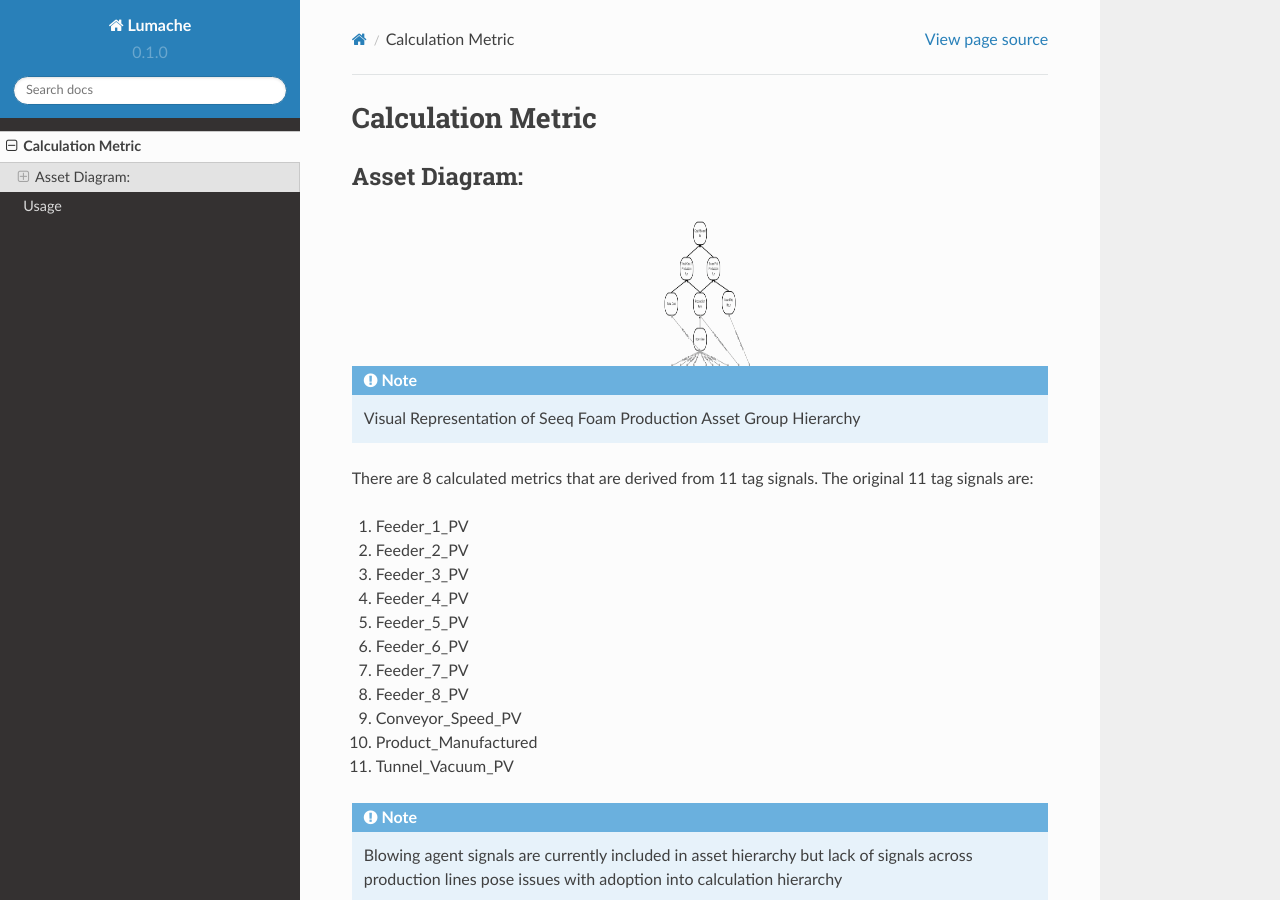
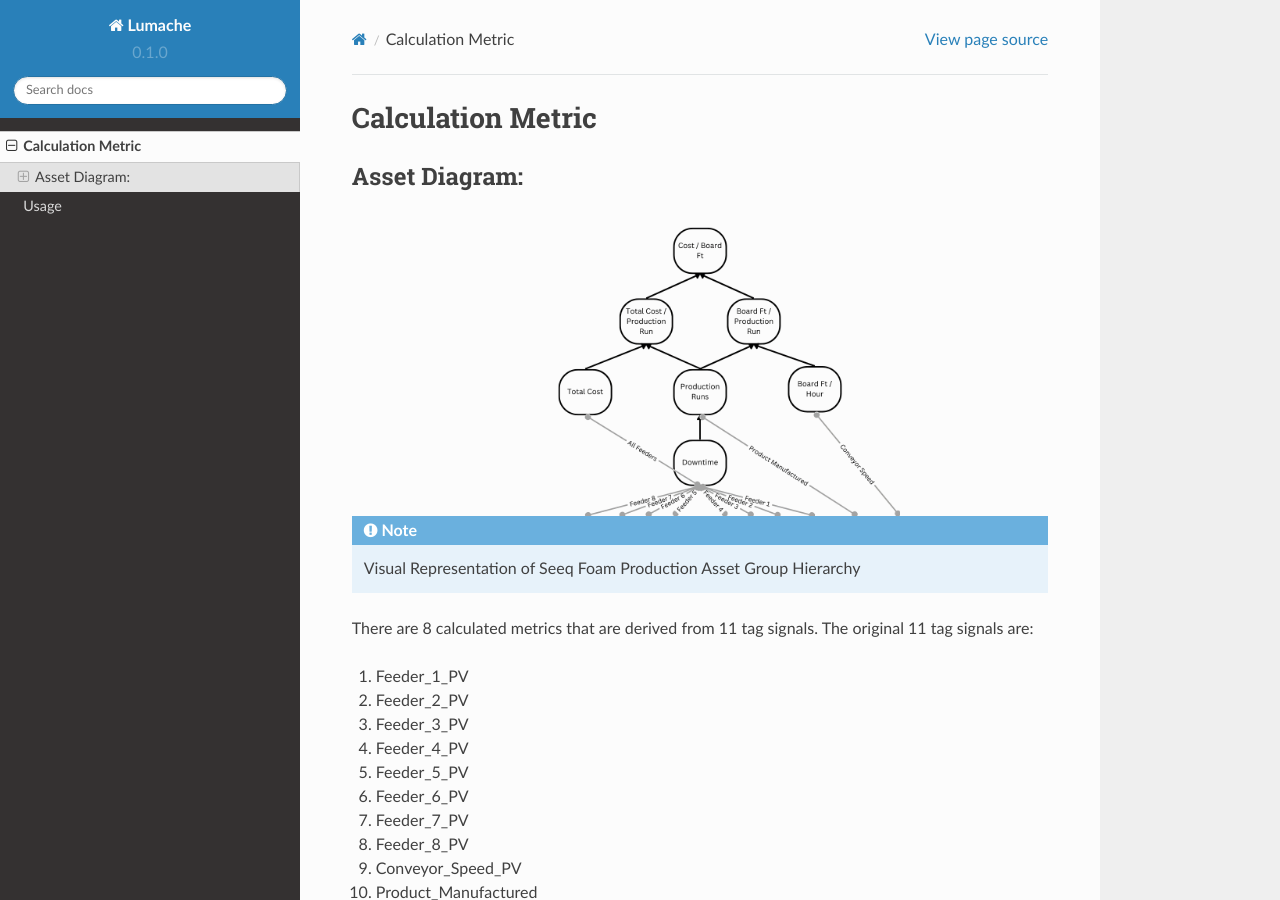
Before and after one commit to heananbird/Seeq-Cost-Throughput-Curve-Guide, a Sphinx documentation site: the page built from docs/source/metric.rst, in a window 1280 px wide and 900 px high. Built offline with Sphinx 7.4.7 and the Read the Docs theme 2.0.0, drawn with Linux system fonts in a browser that asks for light colours; pages that are not in the unit, such as notebooks, are missing from menus.

Commit message:
Update metric.rst

```diff
--- a/docs/source/metric.rst
+++ b/docs/source/metric.rst
@@ -6,8 +6,8 @@ Asset Diagram:
 
 .. image:: asset_diagram.png
    :alt: optional alt text
-   :height: 300px
-   :width: 200px
+   :height: 600px
+   :width: 800px
    :scale: 50
    :align: center
 
```
